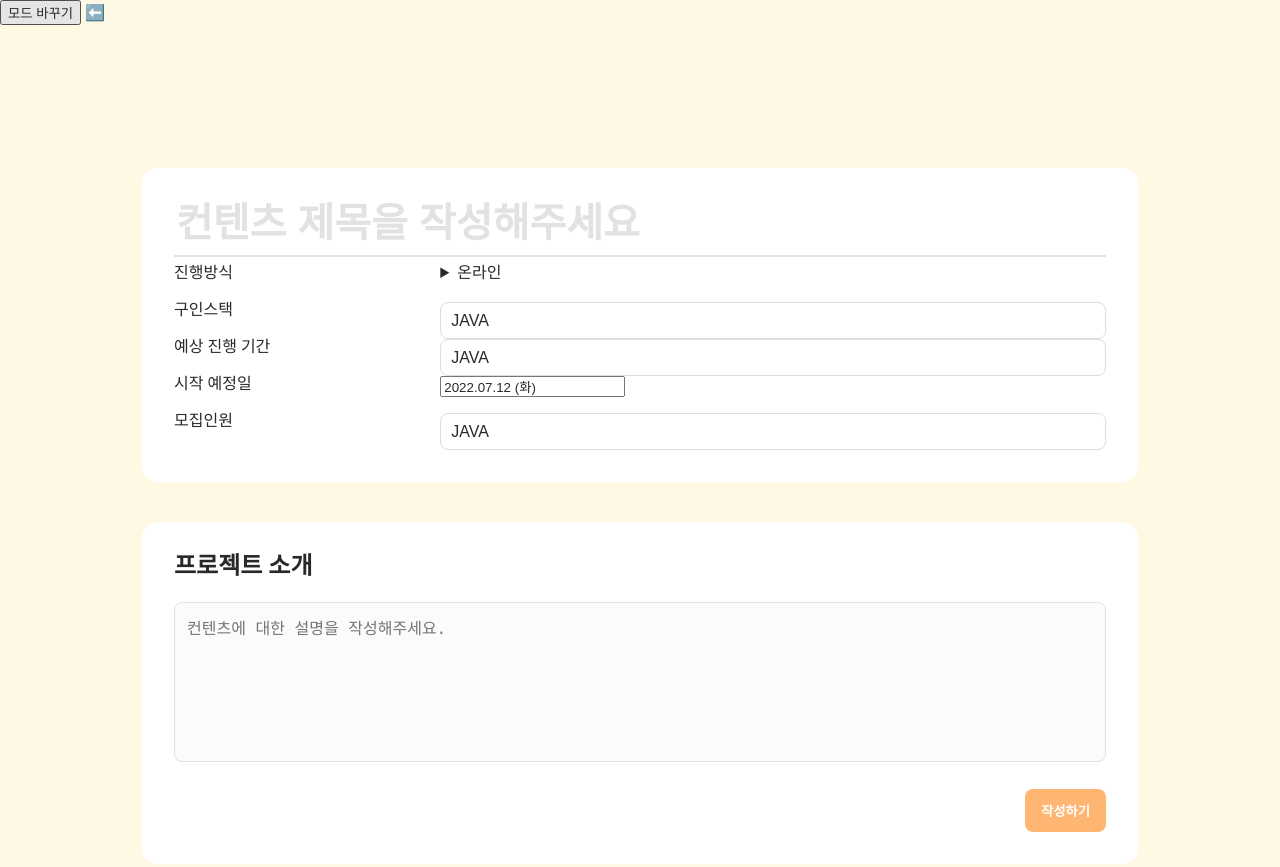
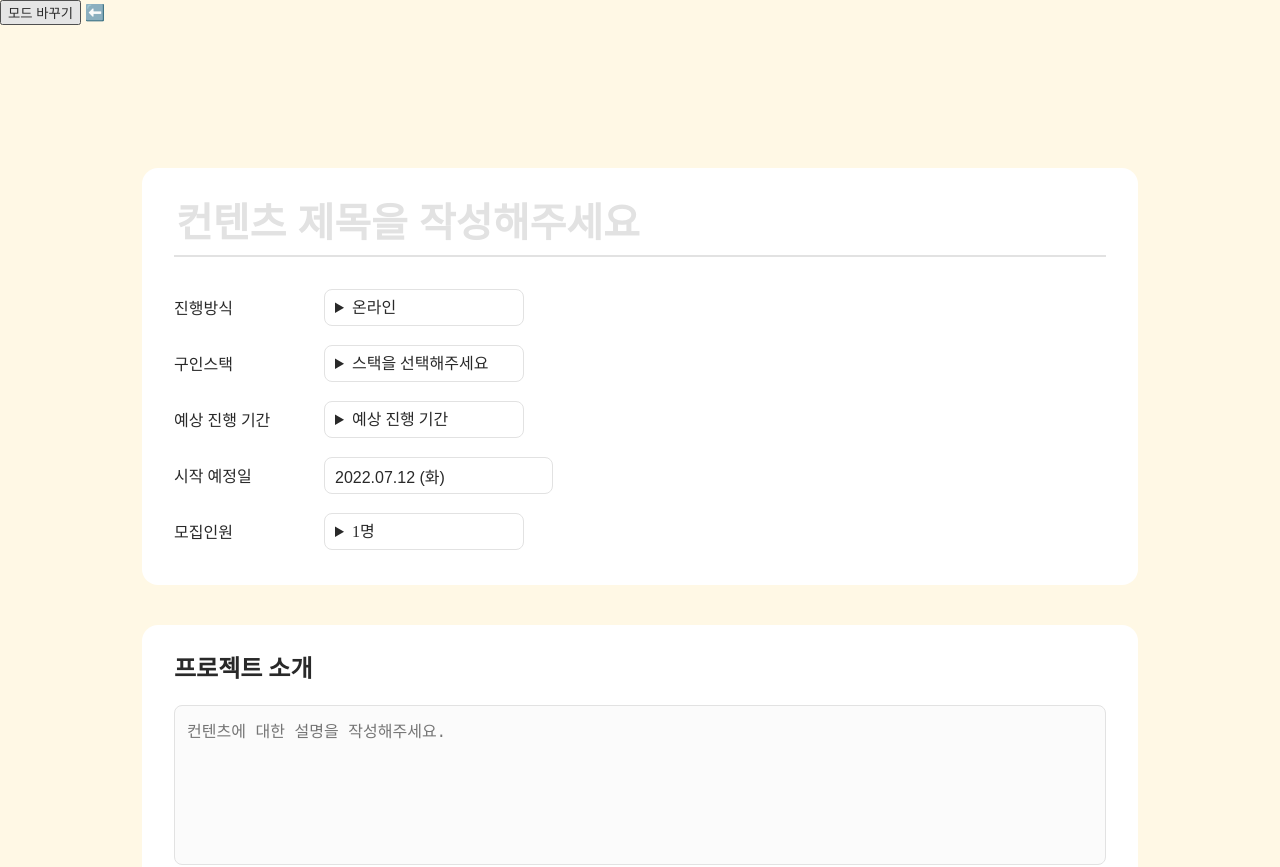
Before and after one commit to teamDogpaw/dogpaw_FE, a React (Create React App) app: page /write in a window 1280 px wide. Shown: the top 867 px of the page. Built offline with nearby package versions, Linux system fonts and the light colour scheme.

Commit message:
[Update] Write.js

```diff
--- a/src/pages/Write.js
+++ b/src/pages/Write.js
@@ -2,7 +2,7 @@ import { Link, useNavigate } from "react-router-dom";
 import ReactDatePicker from "react-datepicker";
 import DatePicker from "react-datepicker"
 import "react-datepicker/dist/react-datepicker.css"
-import React, { useState } from "react";
+import React, { useEffect, useState } from "react";
 import { ko } from "date-fns/esm/locale"
 import Select from "react-select";
 import { MainBody, Btn, LineBtn } from "../styles/style";
@@ -13,92 +13,99 @@ import "../styles/style.css"
 const Write = () => {
    const title = React.useRef();
    const navigate = useNavigate();
-   const [selectCapacity, setSelectCapacity] = useState(null);
+   const [capacity, setCapacity] = useState("1명");
    const [startDate, setStartDate] = useState(new Date());
    console.log(startDate)
 
+   const [process, setProcess] = useState("온라인")
+   const [stack, setStack] = useState("스택을 선택해주세요")
+   const [period, setPeriod] = useState("예상 진행 기간")
 
-   const online = [
-      { value: "online", label: "온라인" },
-      { value: "offlone", label: "오프라인" }
-   ]
-
-   const [selectOnline, setSelectOnline] = useState(online[0]);
-
-   const capacity = [
-      { value: "tbd", label: "미정" },
-      { value: 1, label: "1명" },
-      { value: 2, label: "2명" },
-      { value: 3, label: "3명" },
-      { value: 4, label: "4명" },
-      { value: 5, label: "5명" },
-      { value: 6, label: "6명" },
-      { value: 7, label: "7명" },
-      { value: "10+", label: "10명 이상" }
-   ]
-
-   const period = [
-      { value: "tbd", label: "기간 미정" },
-      { value: "1개월", label: "1개월" },
-      { value: "2개월", label: "2개월" },
-      { value: "3개월", label: "3개월" },
-      { value: "4개월", label: "4개월" },
-      { value: "5개월", label: "5개월" },
-      { value: "6개월", label: "6개월" },
-   ]
-
-   console.log(selectOnline?.value)
-
-   const stack = [
-      {}
-   ]
-
+   useEffect(() => {
+      console.log(title.current.value)
+   }, [title])
 
    return (
       <>
-
          <span onClick={() => navigate(-1)}> ⬅️ </span>
          <br />
          <WriteBody>
 
-            <TitleInput placeholder="컨텐츠 제목을 작성해주세요" required />
+            <TitleInput placeholder="컨텐츠 제목을 작성해주세요" required ref={title} />
             <hr style={{ border: "1px solid #e2e2e2" }} />
-            <div style={{ display: "grid", gridTemplateColumns: "0.4fr 1fr", gridTemplateRows:"1fr 1fr 1fr 1fr 1fr"}}>
+            <div style={{ display: "grid", gridTemplateColumns: "150px auto", gridTemplateRows: "repeat(5, 1fr)", gap: "16px 0px", marginTop: "32px" }}>
 
 
-                  <div>진행방식</div>
-                  <details>
-                     <summary
+               <SelectTitle>진행방식</SelectTitle>
+               <details style={{ height: "40px" }}>
+                  <SelectBox>{process}</SelectBox>
+                  <SelectBoxOpen>
+                     <Option>온라인</Option>
+                     <Option>오프라인</Option>
+                  </SelectBoxOpen>
 
-                     > 온라인</summary>
-                        <span>선택해주세요!</span>
                </details>
 
                {/* <SelectBox name="online">
                      <option value="online">온라인</option>
                      <option value="online">오프라인</option>
                   </SelectBox> */}
-                  <div>구인스택</div>
-                  <SelectBox name="stack" placeholder="스택을 선택해주세요">
+               <SelectTitle>구인스택</SelectTitle>
+               <details style={{ height: "40px" }}>
+
+                  <SelectBox>{stack}</SelectBox>
+                  <SelectBoxOpen>
+                     <Option onClick={()=>setStack("Java")}>Java</Option>
+                     <Option>Javascript</Option>
+                     <Option>TypeScript</Option>
+                     <Option>React</Option>
+                     <Option>Vue</Option>
+                  </SelectBoxOpen>
+               </details>
+               {/* <SelectBox name="stack" placeholder="스택을 선택해주세요">
                      <option value="java">JAVA</option>
-                  </SelectBox>
-                  <div>예상 진행 기간</div>
-                  <SelectBox name="stack" placeholder="스택을 선택해주세요">
-                     <option value="java">JAVA</option>
-                  </SelectBox>
-                  <div>시작 예정일</div>
-                  <DatePicker
+                  </SelectBox> */}
+               <SelectTitle>예상 진행 기간</SelectTitle>
+               <details style={{ height: "40px" }}>
+
+                  <SelectBox>{period}</SelectBox>
+                  <SelectBoxOpen>
+                     <Option>1개월 미만</Option>
+                     <Option>1개월</Option>
+                     <Option>2개월</Option>
+                     <Option>3개월</Option>
+                     <Option>4개월</Option>
+                     <Option>5개월</Option>
+                     <Option>6개월</Option>
+                     <Option>6개월 이상</Option>
+                     <Option>미정</Option>
+                  </SelectBoxOpen>
+               </details>
+               <SelectTitle>시작 예정일</SelectTitle>
+               <DateInput
                   showPopperArrow={false}
                   fixedHeight
                   locale={ko}
                   dateFormat="yyyy.MM.dd (eee)"
                   selected={startDate}
                   minDate={new Date()}
-                     onChange={date => setStartDate(date)}/>
-                  <div>모집인원</div>
-                  <SelectBox name="stack" placeholder="스택을 선택해주세요">
-                     <option value="java">JAVA</option>
-                  </SelectBox>
+                  onChange={date => setStartDate(date)} />
+               <SelectTitle>모집인원</SelectTitle>
+               <details style={{ height: "40px" }}>
+
+                  <SelectBox>{capacity}</SelectBox>
+                  <SelectBoxOpen>
+                     <Option>1명</Option>
+                     <Option>2명</Option>
+
+                     <Option>3명</Option>
+                     <Option>4명</Option>
+                     <Option>5명</Option>
+                     <Option>6명</Option>
+                     <Option>6명 이상</Option>
+                     <Option>미정</Option>
+                  </SelectBoxOpen>
+               </details>
 
 
 
@@ -141,29 +148,48 @@ background-color: transparent;
    outline: none;
 }
 
+
+
 ::placeholder{
    color:#e2e2e2;
 }
 `;
 
-const DateInput = styled.input`
-max-width: 193px;
+const SelectTitle = styled.div`
+display: flex;
+align-items: center;
+`;
+
+const DateInput = styled(DatePicker)`
+background-color: ${(props) => props.theme.inputBoxBackground};
 height: 37px;
 padding: 5px 10px;
-border:1px solid #ddd;
+border: ${(props) => props.theme.border};
 border-radius: 8px;
 font-size: 16px;
--webkit-appearance: none;
 ::placeholder{
    color:#e2e2e2;
 }
 `;
 
-const SelectBox = styled.select`
-max-width:111x;
+// const SelectBox = styled.select`
+// max-width:111x;
+// height: 37px;
+// padding: 5px 10px;
+// border: ${(props) => props.theme.border};
+// border-radius: 8px;
+// font-size: 16px;
+// -webkit-appearance: none;
+// background-color: ${(props) => props.theme.inputBoxBackground};
+
+// `;
+
+const SelectBox = styled.summary`
+line-height: 25px;
+width: 200px;
 height: 37px;
 padding: 5px 10px;
-border:1px solid #ddd;
+border: ${(props) => props.theme.border};
 border-radius: 8px;
 font-size: 16px;
 -webkit-appearance: none;
@@ -173,8 +199,8 @@ background-color: ${(props) => props.theme.inputBoxBackground};
 
 const ProjectTextarea = styled.textarea`
 margin: 24px 0px;
-border: 1px solid #e2e2e2;
-background-color: #fbfbfb;
+border: ${(props) => props.theme.border};
+background-color: ${(props) => props.theme.textareaBackground};
 resize: none;
 width:100%;
 height: 160px;
@@ -192,6 +218,29 @@ display: flex;
 margin-left: auto;
 `;
 
+const SelectBoxOpen = styled.ul`
+max-height: 200px;
+
+z-index: 10;
+border-radius: 8px;
+position: absolute;
+width: 200px;
+border: ${(props) => props.theme.border};
+background-color: ${(props) => props.theme.inputBoxBackground};
+box-shadow: 0px 4px 4px 0px rgb(0,0,0,0.1);
+overflow: scroll;
+margin-top: 4px;
+
+`;
+
+const Option = styled.li`
+cursor: pointer;
+padding: 8px 12px;
+:hover{
+   background-color:${(props) => props.theme.keyColor};
+}
+
+`;
 
 const Publish = styled.div`
 display: flex;
--- a/src/styles/style.css
+++ b/src/styles/style.css
@@ -1,3 +1,3 @@
 .react-datepicker__tab-loop{
-    position: absolute;
+    position: fixed;
 }
--- a/src/styles/style.js
+++ b/src/styles/style.js
@@ -33,7 +33,6 @@ footer, header, hgroup, main, menu, nav, section {
 }
 body {
   line-height: 1;
-  color:${(props)=>props.theme.TextColor};
   background-color: ${(props)=>props.theme.backgroundColor};
 }
 menu, ol, ul {
@@ -53,20 +52,27 @@ table {
 }
 * {
   box-sizing: border-box;
-  color:${(props)=>props.theme.textColor};
+  color:${(props)=>props.theme.textColor_sub};
+
 }
 
 h1{
+  color:${(props)=>props.theme.textColor};
+
   font-size: 40px;
   font-weight: bold;
 }
 
 h3{
+  color:${(props)=>props.theme.textColor};
+
   font-size: 24px;
   font-weight: bold;
 }
 
 h4{
+  color:${(props)=>props.theme.textColor};
+
  font-size : 20px;
  font-weight: bold;
 }
--- a/src/styles/theme.js
+++ b/src/styles/theme.js
@@ -1,15 +1,21 @@
 export const darkTheme = {
     textColor: "#fff",
+    textColor_sub: "#e2e2e2",
     backgroundColor: "#050505",
     divBackGroundColor: "#131313",
     keyColor:"#FFB673",
-    inputBoxBackground:"transparent"
+    inputBoxBackground:"#131313",
+    textareaBackground:"#131313",
+    border:"1px solid #777777"
 }
 
 export const lightTheme = {
     textColor: "#292929",
+    textColor_sub: "#292929",
     backgroundColor: "#FFF8E5",
     divBackGroundColor: "#fff",
     keyColor:"#FFB673",
-    inputBoxBackground:"white"
+    inputBoxBackground:"white",
+    textareaBackground:"#fbfbfb",
+    border:"1px solid #e2e2e2"
 }
```
Lines whose indentation alone changed are shown as unchanged.
